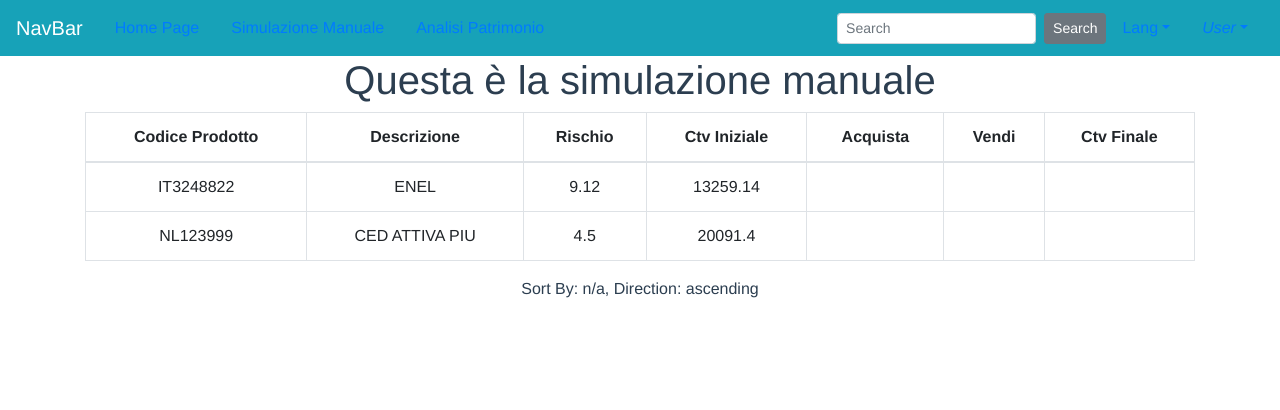
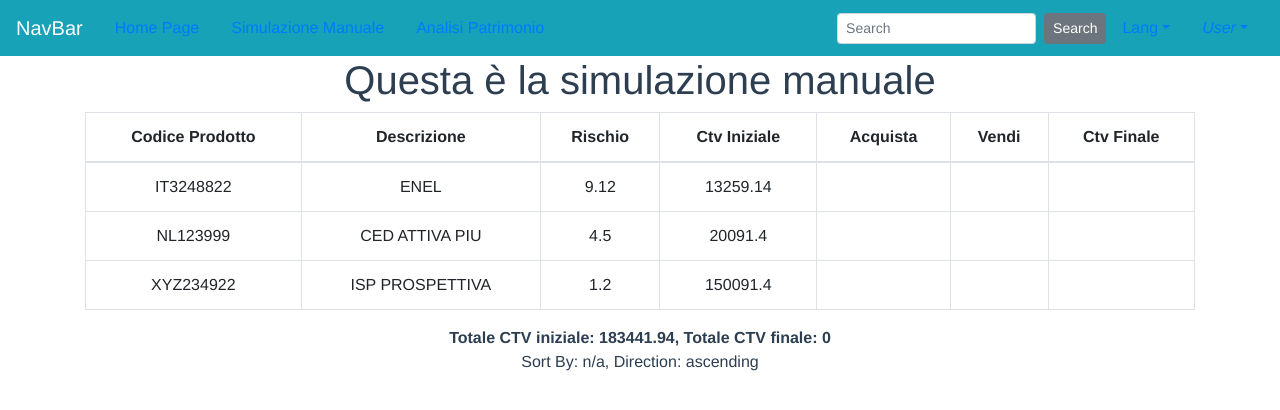
Before and after one commit to Zanobos/vue-showcase, a Vue app: page /#/simulazionemanuale in a window 1280 px wide. Shown: the top 410 px of the page. Built offline with nearby package versions, Linux system fonts and the light colour scheme.

Commit message:
avanzamento tabella

```diff
--- a/src/components/TabellaSimulazione.vue
+++ b/src/components/TabellaSimulazione.vue
@@ -8,6 +8,7 @@
                 :sort-by.sync="sortBy"
                 :sort-desc.sync="sortDesc"
         >
+            <!-- Modifying input cells-->
             <template slot="acquista" slot-scope="row">
                 <b-form-input v-model="row.item.acquista"></b-form-input>
             </template>
@@ -15,7 +16,13 @@
             <template slot="vendi" slot-scope="row">
                 <b-form-input v-model="row.item.vendi"></b-form-input>
             </template>
+
         </b-table>
+
+        <div>
+            <strong>Totale CTV iniziale: {{totaleCtvIniziale}}, Totale CTV finale: {{totaleCtvFinale()}}</strong>
+        </div>
+
         <p>
             Sort By: {{ sortBy || 'n/a' }}, Direction: {{ sortDesc ? 'descending' : 'ascending' }}
         </p>
@@ -42,6 +49,14 @@ const items = [
         acquista: '',
         vendi: '',
         ctvFinale: ''
+    },
+    {   codiceProdotto: 'XYZ234922',
+        descrizione: 'ISP PROSPETTIVA',
+        rischio: '1.2',
+        ctvIniziale: '150091.4',
+        acquista: '',
+        vendi: '',
+        ctvFinale: ''
     }
 ];
 
@@ -62,13 +77,26 @@ export default {
         sortBy: null,
         sortDesc: false,
         filter: null
-         //https://bootstrap-vue.js.org/docs/components/table per vedere altri metodi utili, anche come lanciare un alert
+        //https://bootstrap-vue.js.org/docs/components/table per vedere altri metodi utili, anche come lanciare un alert
     }
   },
   methods: {
-      calcolaCtvFinale(value,key,item) {
-          return Number(item.ctvIniziale) + Number(item.acquista) - Number(item.vendi);
-      }
+        calcolaCtvFinale(value,key,item) {
+            item.ctvFinale = Number(item.ctvIniziale) + Number(item.acquista) - Number(item.vendi);
+            return item.ctvFinale;
+        },
+        totaleCtvFinale() {
+            return this.items.reduce(function(sum, item){
+                return Number(sum) + Number(item.ctvFinale);
+            },0);
+        }
+  },
+  computed: {
+    totaleCtvIniziale: function() {
+        return this.items.reduce(function(sum, item){
+            return Number(sum) + Number(item.ctvIniziale);
+        },0);
+    }
   }
 }
 </script>
```
